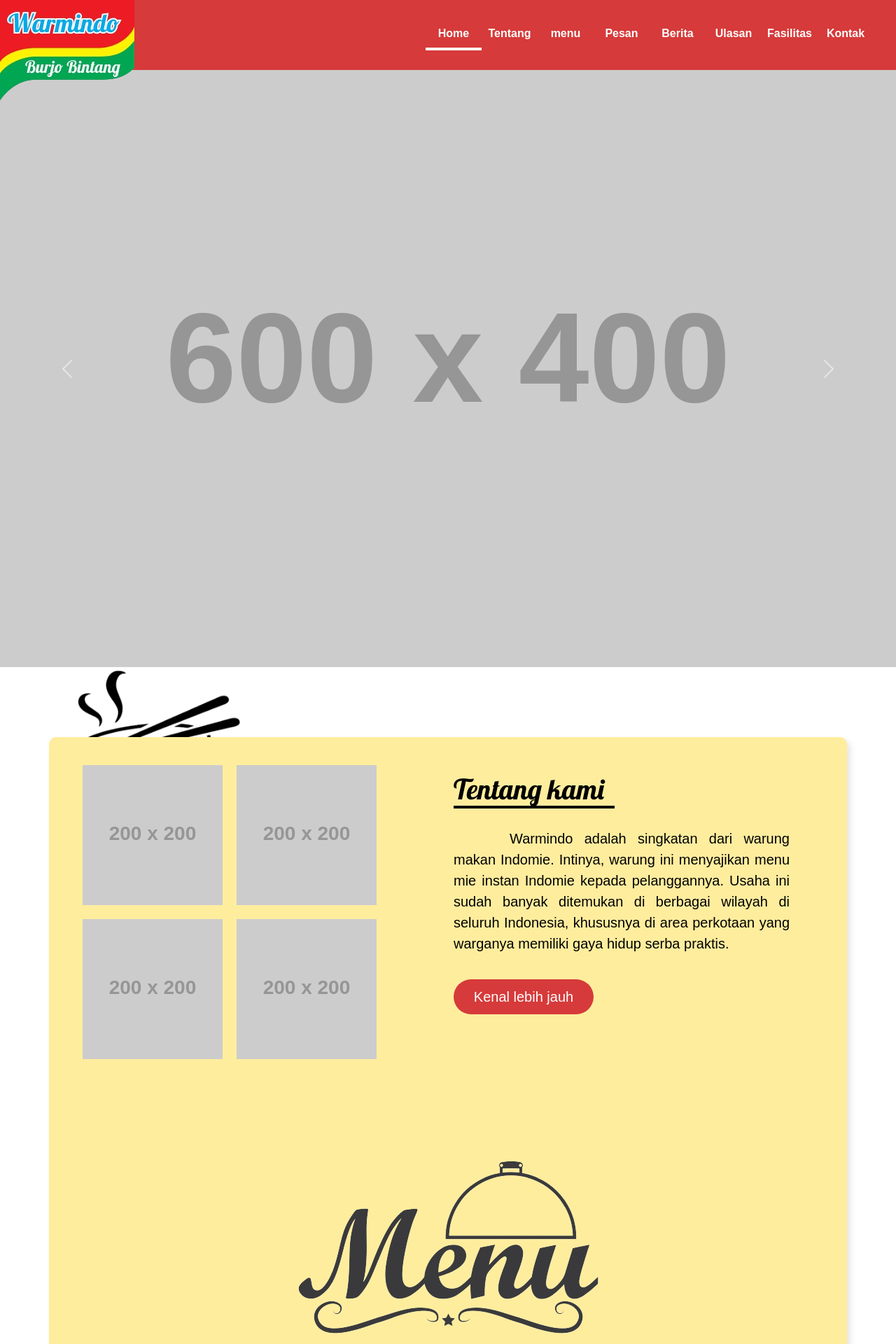
After one commit to dpw1se06a/DPW_Website-Warmindo-Burjo-Bintang, a PHP site: page /page/page.php?mod=home in a window 1280 px wide. The commit adds this page. Shown: the top 1920 px of the page at 70% size. Run offline with PHP 8.4, Linux system fonts and the light colour scheme; grey boxes labelled with a size stand in for pictures from a placeholder-image service; some libraries are stand-ins or nearby versions.

Commit message:
Modular dashboard

```diff
--- /dev/null
+++ b/index.php
@@ -0,0 +1,3 @@
+<?php
+header("location:page/page.php?mod=home");
+?>
--- /dev/null
+++ b/page/_component/footer.php
@@ -0,0 +1,13 @@
+<!-- end content -->
+    <footer class="footer">
+        <div class="footer-content">
+            <p>Copyright &copy; 2024 Burjo Bintang | All Right Reserved</p>
+        </div>
+    </footer>
+
+    <script src="https://cdn.jsdelivr.net/npm/bootstrap@5.3.3/dist/js/bootstrap.bundle.min.js"
+        integrity="sha384-YvpcrYf0tY3lHB60NNkmXc5s9fDVZLESaAA55NDzOxhy9GkcIdslK1eN7N6jIeHz"
+        crossorigin="anonymous"></script>
+</body>
+
+</html>
--- /dev/null
+++ b/page/_component/header.php
@@ -0,0 +1,60 @@
+<!doctype html>
+<html lang="en">
+
+<head>
+    <meta charset="utf-8">
+    <meta name="viewport" content="width=device-width, initial-scale=1">
+    <title>Dashboard | Warmindo Burjo Bintang</title>
+    <link href="https://cdn.jsdelivr.net/npm/bootstrap@5.3.3/dist/css/bootstrap.min.css" rel="stylesheet"
+        integrity="sha384-QWTKZyjpPEjISv5WaRU9OFeRpok6YctnYmDr5pNlyT2bRjXh0JMhjY6hW+ALEwIH" crossorigin="anonymous">
+    <link rel="preconnect" href="https://fonts.googleapis.com">
+    <link rel="preconnect" href="https://fonts.gstatic.com" crossorigin>
+    <link href="https://fonts.googleapis.com/css2?family=Lobster&display=swap" rel="stylesheet">
+    <link rel="stylesheet" href="../style.css">
+</head>
+
+<body>
+    <!-- Navbar -->
+    <nav class="navbar navbar-expand-lg red-nav poppins-semibold">
+        <div class="container-fluid" style="justify-content: flex-end;">
+            <button class="navbar-toggler" type="button" data-bs-toggle="collapse"
+                data-bs-target="#navbarSupportedContent" aria-controls="navbarSupportedContent" aria-expanded="false"
+                aria-label="Toggle navigation" style="background-color: #fff;">
+                <span class="navbar-toggler-icon"></span>
+            </button>
+            <div class="logo-navbar">
+                <a href="index.html">
+                    <img src="../assets/logo/logo.png" alt="...">
+                </a>
+            </div>
+            <div class="collapse navbar-collapse flex-end margin-all" id="navbarSupportedContent">
+                <ul class="navbar-nav">
+                    <li class="nav-item active">
+                        <a class="nav-link" aria-current="page" href="page.php?mod=home">Home</a>
+                    </li>
+                    <li class="nav-item">
+                        <a class="nav-link" aria-current="page" href="page.php?mod=tentang">Tentang</a>
+                    </li>
+                    <li class="nav-item">
+                        <a class="nav-link" aria-current="page" href="page.php?mod=menu">menu</a>
+                    </li>
+                    <li class="nav-item">
+                        <a class="nav-link" aria-current="page" href="page.php?mod=pesan">Pesan</a>
+                    </li>
+                    <li class="nav-item">
+                        <a class="nav-link" aria-current="page" href="page.php?mod=berita">Berita</a>
+                    </li>
+                    <li class="nav-item">
+                        <a class="nav-link" aria-current="page" href="page.php?mod=ulasan">Ulasan</a>
+                    </li>
+                    <li class="nav-item">
+                        <a class="nav-link" aria-current="page" href="page.php?mod=fasilitas">Fasilitas</a>
+                    </li>
+                    <li class="nav-item">
+                        <a class="nav-link" aria-current="page" href="page.php?mod=kontak">Kontak</a>
+                    </li>
+                </ul>
+            </div>
+        </div>
+    </nav>
+    <!-- navbar start -->
--- a/index.html
+++ b/page/home/home.php
@@ -1,64 +1,4 @@
-<!doctype html>
-<html lang="en">
-
-<head>
-    <meta charset="utf-8">
-    <meta name="viewport" content="width=device-width, initial-scale=1">
-    <title>Dashboard | Warmindo Burjo Bintang</title>
-    <link href="https://cdn.jsdelivr.net/npm/bootstrap@5.3.3/dist/css/bootstrap.min.css" rel="stylesheet"
-        integrity="sha384-QWTKZyjpPEjISv5WaRU9OFeRpok6YctnYmDr5pNlyT2bRjXh0JMhjY6hW+ALEwIH" crossorigin="anonymous">
-    <link rel="preconnect" href="https://fonts.googleapis.com">
-    <link rel="preconnect" href="https://fonts.gstatic.com" crossorigin>
-    <link href="https://fonts.googleapis.com/css2?family=Lobster&display=swap" rel="stylesheet">
-    <link rel="stylesheet" href="style.css">
-</head>
-
-<body>
-    <!-- Navbar -->
-    <div class="logo-navbar">
-        <a href="index.html">
-            <img src="assets/logo/logo.png" alt="...">
-        </a>
-    </div>
-    <nav class="navbar navbar-expand-lg red-nav poppins-semibold">
-        <div class="container-fluid" style="justify-content: flex-end;">
-            <button class="navbar-toggler" type="button" data-bs-toggle="collapse"
-                data-bs-target="#navbarSupportedContent" aria-controls="navbarSupportedContent" aria-expanded="false"
-                aria-label="Toggle navigation" style="background-color: #fff;">
-                <span class="navbar-toggler-icon"></span>
-            </button>
-            <div class="collapse navbar-collapse flex-end margin-all" id="navbarSupportedContent">
-                <ul class="navbar-nav">
-                    <li class="nav-item active">
-                        <a class="nav-link" aria-current="page" href="#">Home</a>
-                    </li>
-                    <li class="nav-item">
-                        <a class="nav-link" aria-current="page" href="/Tentang/">Tentang</a>
-                    </li>
-                    <li class="nav-item">
-                        <a class="nav-link" aria-current="page" href="/Menu/">menu</a>
-                    </li>
-                    <li class="nav-item">
-                        <a class="nav-link" aria-current="page" href="/Pesan/">Pesan</a>
-                    </li>
-                    <li class="nav-item">
-                        <a class="nav-link" aria-current="page" href="/Berita/">Berita</a>
-                    </li>
-                    <li class="nav-item">
-                        <a class="nav-link" aria-current="page" href="/Ulasan/">Ulasan</a>
-                    </li>
-                    <li class="nav-item">
-                        <a class="nav-link" aria-current="page" href="/Fasilitas/">Fasilitas</a>
-                    </li>
-                    <li class="nav-item">
-                        <a class="nav-link" aria-current="page" href="/Kontak/">Kontak</a>
-                    </li>
-                </ul>
-            </div>
-        </div>
-    </nav>
-    <!-- navbar start -->
-
+<?php include '_component/header.php'; ?>
     <!-- carousel -->
     <div id="carouselExample" class="carousel slide">
         <div class="carousel-inner">
@@ -135,10 +75,10 @@
                 <div class="menu-dashboard-content">
                     <div class="menu-dashboard-1 padding-bawah">
                         <div class="isi-menu col-md-6">
-                            <img class="img-menu" src="assets/menu/breakfast-cafe-menu.png" alt="...">
+                            <img class="img-menu" src="../assets/menu/breakfast-cafe-menu.png" alt="...">
                         </div>
                         <div class="isi-menu col-md-6">
-                            <img class="img-menu" src="assets/menu/breakfast-cafe-menu.png" alt="...">
+                            <img class="img-menu" src="../assets/menu/breakfast-cafe-menu.png" alt="...">
                         </div>
                     </div>
                     <div class="menu-dashboard-2 padding-bawah">
@@ -152,16 +92,4 @@
             <!-- menu end -->
         </div>
     </div>
-    <!-- end content -->
-    <footer class="footer">
-        <div class="footer-content">
-            <p>Copyright &copy; 2024 Burjo Bintang | All Right Reserved</p>
-        </div>
-    </footer>
-
-    <script src="https://cdn.jsdelivr.net/npm/bootstrap@5.3.3/dist/js/bootstrap.bundle.min.js"
-        integrity="sha384-YvpcrYf0tY3lHB60NNkmXc5s9fDVZLESaAA55NDzOxhy9GkcIdslK1eN7N6jIeHz"
-        crossorigin="anonymous"></script>
-</body>
-
-</html>
+<?php include '_component/footer.php'; ?>
--- /dev/null
+++ b/page/page.php
@@ -0,0 +1,21 @@
+<?php
+
+if($_GET['mod'] == "home"){
+    include"home/home.php";
+} elseif($_GET['mod'] == "berita"){
+    include "berita/index.php";
+} elseif($_GET['mod'] == "fasilitas"){
+    include "fasilitas/index.php";
+} elseif($_GET['mod'] == "kontak"){
+    include "kontak/index.php";
+} elseif($_GET['mod'] == "menu"){
+    include "menu/index.php";
+} elseif($_GET['mod'] == "pesan"){
+    include "pesan/index.php";
+} elseif($_GET['mod'] == "tentang"){
+    include "tentang/index.php";
+} elseif($_GET['mod'] == "ulasan"){
+    include "ulasan/index.php";
+}
+
+?>
```
Also changed, not shown: page/berita/index.html (renamed from berita/index.html), page/berita/style.css (renamed from berita/style.css), page/fasilitas/index.html (renamed from fasilitas/index.html), page/fasilitas/style.css (renamed from fasilitas/style.css), page/kontak/index.html (renamed from kontak/index.html), page/kontak/style.css (renamed from kontak/style.css), page/menu/index.html (renamed from menu/index.html), page/menu/style.css (renamed from menu/style.css), page/pesan/index.html (renamed from pesan/index.html), page/pesan/style.css (renamed from pesan/style.css), page/tentang/index.html (renamed from tentang/index.html), page/tentang/style.css (renamed from tentang/style.css), page/ulasan/index.html (renamed from ulasan/index.html), page/ulasan/style.css (renamed from ulasan/style.css).
